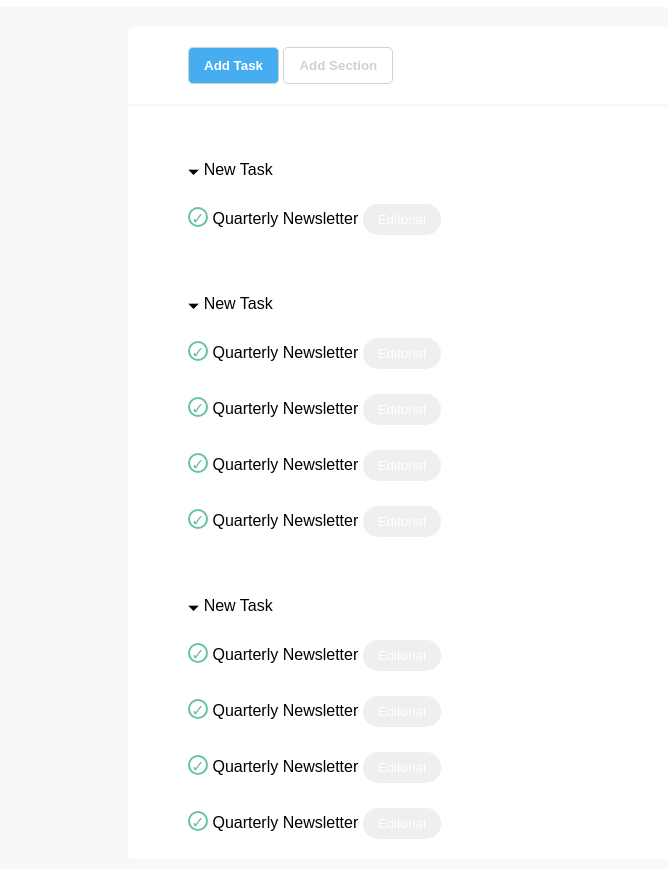
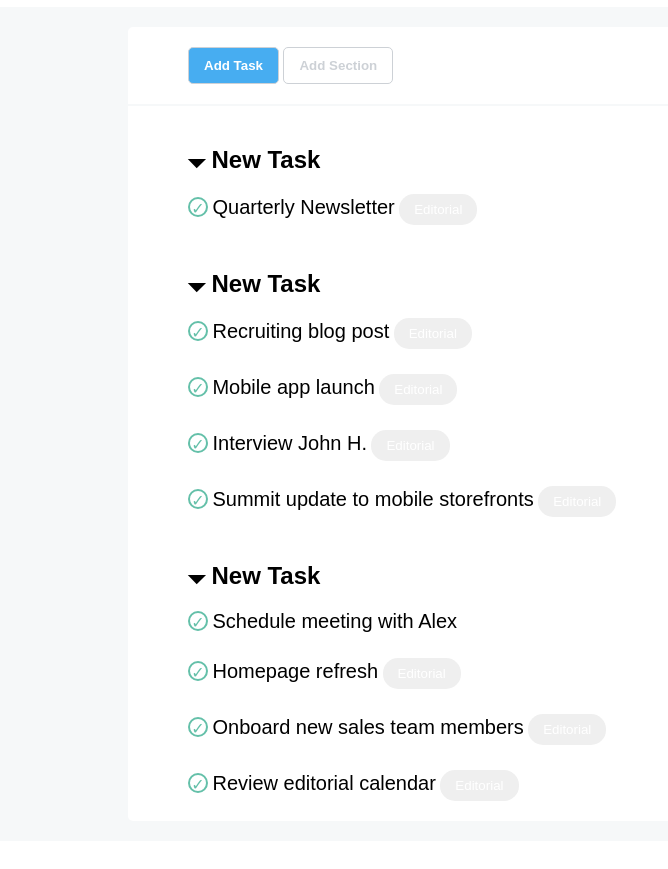
Before and after one commit to Eduard-Condurache/html-css-toboolist, a plain HTML site: page index.html in a window 1280 px wide. Shown: the part 63-932 px from the top of the page, without its empty margins (0-668 px from the left). After the commit the page ends 904 px from the top, so only its background shows below. Drawn offline with Linux system fonts and the light colour scheme.

Commit message:
Creato vari classi in HTML & CSS

```diff
--- a/css/style.css
+++ b/css/style.css
@@ -30,7 +30,7 @@
 }
 
 .section-spacing{
-    padding-top: 35px;
+    padding-top: 20px;
 }
 
 .content-spacing {
@@ -38,7 +38,13 @@
 }
 
 .text-spacing {
-    padding-bottom: 25px;
+    padding-bottom: 20px;
+    font-weight: bolder;
+    font-size: 1.5em;
+}
+
+.text-style {
+    font-size: 1.25em;
 }
 
 /*
--- a/index.html
+++ b/index.html
@@ -46,41 +46,55 @@
                         <!-- SECTION 1 -->
 
                         <section class="section-spacing">
+
                             <div>
+
                                 <p class="text-spacing">&#128899 New Task</p>
                                 <span class="circle-check">&check;</span>
-                                <span>Quarterly Newsletter</span>
-                                <button class="button button-color">Editorial</button>
+                                <span class="text-style">Quarterly Newsletter</span>
+                                <button class="button button-colorlighblue">Editorial</button>
+
                             </div>
+
                         </section>
 
                         <!-- SECTION 2 -->
 
                         <section class="section-spacing">
+
                             <div class="content-spacing">
+
                                 <p class="text-spacing">&#128899 New Task</p>
                                 <span class="circle-check">&check;</span>
-                                <span>Quarterly Newsletter</span>
-                                <button class="button button-color">Editorial</button>
+                                <span class="text-style">Recruiting blog post</span>
+                                <button class="button button-colorlighblue">Editorial</button>
+
                             </div>
 
                             <div class="content-spacing">
+
                                 <span class="circle-check">&check;</span>
-                                <span>Quarterly Newsletter</span>
-                                <button class="button button-color">Editorial</button>
+                                <span class="text-style">Mobile app launch</span>
+                                <button class="button button-colorpurple">Editorial</button>
+
                             </div>
 
                             <div class="content-spacing">
+
                                 <span class="circle-check">&check;</span>
-                                <span>Quarterly Newsletter</span>
-                                <button class="button button-color">Editorial</button>
+                                <span class="text-style">Interview John H.</span>
+                                <button class="button button-colorgreen">Editorial</button>
+
                             </div>
 
                             <div class="content-spacing">
+
                                 <span class="circle-check">&check;</span>
-                                <span>Quarterly Newsletter</span>
-                                <button class="button button-color">Editorial</button>
+                                <span class="text-style">Summit update to mobile storefronts</span>
+                                <button class="button button-colororange">Editorial</button>
+
                             </div>
+
                         </section>
 
                         <!-- Section 3 -->
@@ -89,26 +103,25 @@
                             <div class="content-spacing">
                                 <p class="text-spacing">&#128899 New Task</p>
                                 <span class="circle-check">&check;</span>
-                                <span>Quarterly Newsletter</span>
-                                <button class="button button-color">Editorial</button>
+                                <span class="text-style">Schedule meeting with Alex</span>
 
 
                             <div class="content-spacing">
                                 <span class="circle-check">&check;</span>
-                                <span>Quarterly Newsletter</span>
-                                <button class="button button-color">Editorial</button>
+                                <span class="text-style">Homepage refresh</span>
+                                <button class="button button-colorpink">Editorial</button>
                             </div>
 
                             <div class="content-spacing">
                                 <span class="circle-check">&check;</span>
-                                <span>Quarterly Newsletter</span>
-                                <button class="button button-color">Editorial</button>
+                                <span class="text-style">Onboard new sales team members</span>
+                                <button class="button button-colorlightgreen">Editorial</button>
                             </div>
 
                             <div class="content-spacing">
                                 <span class="circle-check">&check;</span>
-                                <span>Quarterly Newsletter</span>
-                                <button class="button button-color">Editorial</button>
+                                <span class="text-style">Review editorial calendar</span>
+                                <button class="button button-colorlighblue">Editorial</button>
                             </div>
                         </section>
                     </div>
```
